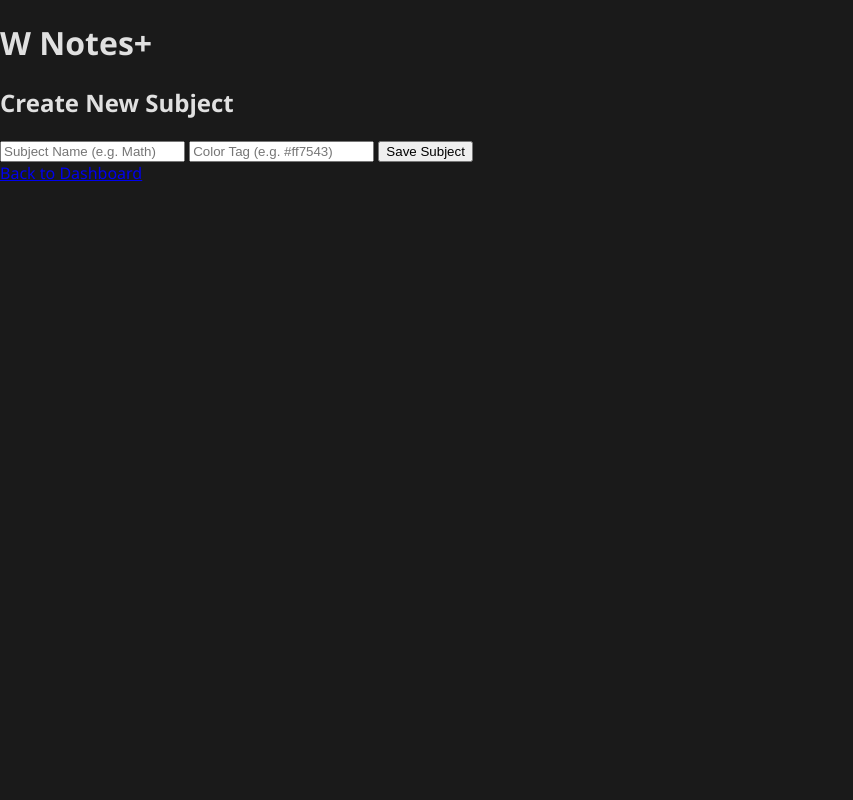
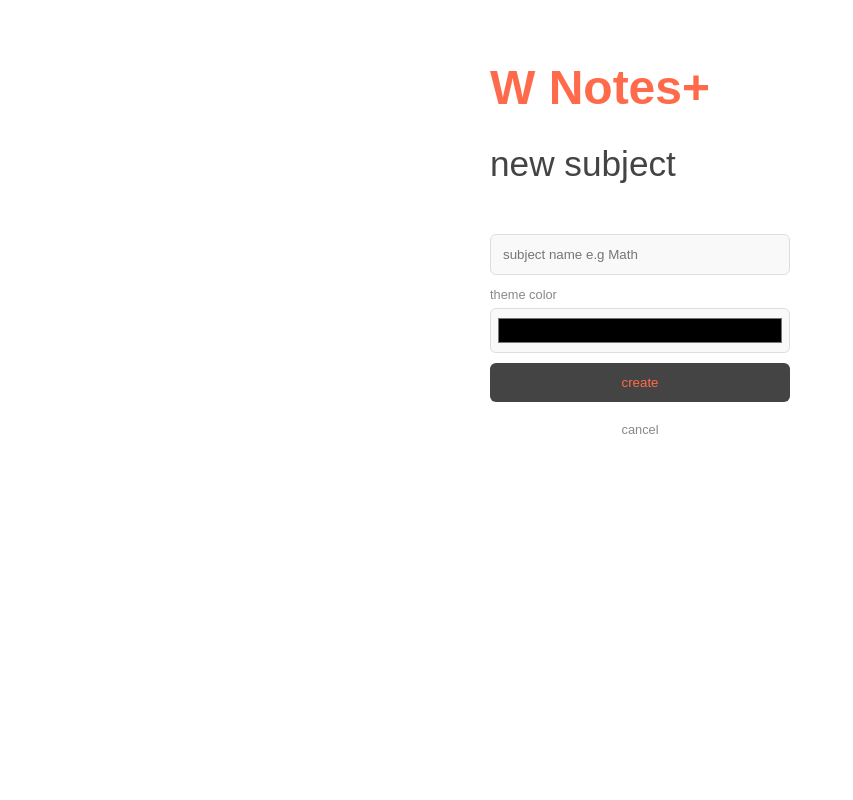
Before and after one commit to NikhilFonseka/studyplanner, a Flask app: page /add_subject in a window 1280 px wide. Shown: the whole page, without its empty margins (0-853 px from the left). Run offline with Flask 3, Linux system fonts and the light colour scheme; a user stored in the database is signed in.

```diff
--- a/app.py
+++ b/app.py
@@ -84,7 +84,11 @@ class Task(db.Model):
         db.Integer, db.ForeignKey('user.user_id'), nullable=False
     )
     tags = db.relationship('Tag', secondary=task_tags, backref=db.backref('tasks', lazy='dynamic'))
-
+class StudySession(db.Model):
+    id = db.Column(db.Integer, primary_key=True)
+    duration = db.Column(db.Integer, nullable=False)
+    start_time = db.Column(db.DateTime, default=db.func.now())
+    subject_id = db.Column(db.Integer, db.ForeignKey('subject.subject_id'), nullable=False)
 
 class Tag(db.Model):
     """Table for task tags for task categories or tags"""
@@ -100,7 +104,7 @@ class Message(db.Model):
 
     # Foreign Keys
     sender_id = db.Column(db.Integer, db.ForeignKey('user.user_id'), nullable=False)
-    receiver_id = db.Column(db.Integer, db.ForeignKey('user.user_id'), nullable=False)
+    receiver_id = db.Column(db.Integer, db.ForeignKey('user.user_id'), nullable=True)
     subject_id = db.Column(db.Integer, db.ForeignKey('subject.subject_id'), nullable=False)
 
     # Relationship to get the sender's name easily
@@ -254,8 +258,25 @@ def view_subject(subject_id):
     ).first()
     if not subject:
         return "Unauthorized Access", 403
-    return render_template('viewsubject.html', subject=subject)
+    messages = Message.query.filter_by(subject_id=subject_id).all()
 
+    return render_template('viewsubject.html', subject=subject, messages=messages)
+@app.route('/log_session/<int:subject_id>', methods=['POST'])
+def log_session(subject_id):
+    if 'user_id' not in session:
+        return redirect(url_for('signin'))
+
+    duration = request.form.get('duration')
+    if duration:
+        # Create a new session linked to this subject
+        new_session = StudySession(
+            duration=int(duration),
+            subject_id=subject_id
+        )
+        db.session.add(new_session)
+        db.session.commit()
+
+    return redirect(url_for('view_subject', subject_id=subject_id))
 
 @app.route('/complete_task/<int:task_id>')
 def complete_task(task_id):
@@ -303,13 +324,13 @@ def invite_user(subject_id):
 
 @app.route('/send_message/<int:subject_id>', methods=['POST'])
 def send_message(subject_id):
-    """Handles posting a new message to a subject discussion."""
     if 'user_id' not in session:
         return redirect(url_for('signin'))
 
     content = request.form.get('content')
     receiver_id = request.form.get('receiver_id')
-    if content and receiver_id:
+
+    if content:
         new_msg = Message(
             content=content,
             sender_id=session['user_id'],
--- a/static/style.css
+++ b/static/style.css
@@ -1,81 +1,73 @@
-/* global layout */
 body {
-    background-color: #1a1a1a;
-    color: #e0e0e0;
-    font-family: 'Segoe UI', sans-serif;
+    background-color: #ffffff;
+    font-family: Arial, sans-serif;
     margin: 0;
-    padding: 0;
+    display: flex;
+    flex-direction: column;
+    align-items: center;
+    min-height: 100vh;
 }
 
-.container {
-    max-width: 900px;
-    margin: 0 auto;
-    padding: 20px;
+.brand_title {
+    color: #ff6b4a;
+    font-size: 3em;
+    margin-top: 60px;
+    margin-bottom: 10px;
 }
 
-/* reusable components using underscore names */
-.card_box {
-    background-color: #252525;
-    padding: 20px;
-    border-radius: 12px;
-    border: 1px solid #333;
-    margin-bottom: 20px;
+.view_title {
+    color: #444;
+    font-size: 2.2em;
+    font-weight: normal;
+    margin-bottom: 50px;
+}
+
+.subject_button {
+    background-color: #444;
+    color: #ff6b4a;
+    width: 280px;
+    padding: 22px;
+    margin: 12px 0;
+    border: none;
+    border-radius: 10px;
+    text-decoration: none;
+    text-align: center;
+    font-size: 1.2em;
+    display: block;
 }
 
 .input_field {
     width: 100%;
     padding: 12px;
-    margin-bottom: 15px;
-    background-color: #121212;
-    border: 1px solid #444;
-    color: white;
+    margin-bottom: 10px;
+    border: 1px solid #ddd;
     border-radius: 6px;
     box-sizing: border-box;
+    background-color: #f9f9f9;
 }
 
-/* button naming convention */
-.button_main {
-    padding: 10px 18px;
+.button_signup {
+    background-color: #444;
+    color: #ff6b4a;
+    padding: 12px 20px;
     border: none;
     border-radius: 6px;
     cursor: pointer;
-    font-weight: bold;
-    text-decoration: none;
-    display: inline-block;
-    transition: 0.3s;
 }
 
-.button_primary { background-color: #4CAF50; color: white; }
-.button_danger { background-color: #cf6679; color: white; }
-.button_secondary { background-color: #444; color: #bbb; }
-
-/* 2nf study session items */
-.session_row {
-    display: flex;
-    justify-content: space-between;
-    padding: 10px 0;
-    border-bottom: 1px solid #333;
-    align-items: center;
+.tag_badge {
+    font-size: 0.7em;
+    padding: 2px 6px;
+    border-radius: 4px;
+    border: 1px solid #ff6b4a;
+    color: #ff6b4a;
+    margin-left: 5px;
 }
 
-/* this stops the editor from complaining about the style attribute */
-.subject_badge {
-    color: var(--sub-color, #4CAF50);
-    border: 1px solid var(--sub-color, #4CAF50);
-    padding: 4px 10px;
-    border-radius: 4px;
-    font-size: 0.8em;
+.message_box {
+    background-color: #f4f4f4;
+    padding: 10px;
+    border-radius: 8px;
+    margin-bottom: 5px;
+    font-size: 0.9em;
 }
-
-/* utility grid */
-.grid_layout {
-    display: grid;
-    grid-template-columns: 1fr 1fr;
-    gap: 20px;
-}
-
-.flex_center {
-    display: flex;
-    gap: 10px;
-    align-items: center;
-}
--- a/templates/addsubject.html
+++ b/templates/addsubject.html
@@ -1,26 +1,21 @@
-<!DOCTYPE html>
-<html lang="en">
-<head>
-    <link rel="stylesheet" href="{{ url_for('static', filename='style.css') }}">
-    <title>Add Subject - W Notes+</title>
-</head>
-<body class="dashboard-body">
-    <header class="home-header">
-        <h1 class="main_title">W Notes+</h1>
-    </header>
+{% extends "base.html" %}
+{% block title %}new subject{% endblock %}
 
-    <main class="home-content">
-        <h2>Create New Subject</h2>
-        <form method="POST" action="/add_subject">
-            <input type="text" name="name" placeholder="Subject Name (e.g. Math)" class="input_group" required>
-            <input type="text" name="color" placeholder="Color Tag (e.g. #ff7543)" class="input_group">
+{% block content %}
+    <h1 class="brand_title">W Notes+</h1>
+    <h2 class="view_title">new subject</h2>
 
-            <button type="submit" class="button_login">Save Subject</button>
-            <div class="signup_row">
-                <a href="/dashboard" class="button_signup">Back to Dashboard</a>
+    <div style="width: 300px;">
+        <form action="{{ url_for('add_subject') }}" method="POST">
+            <input type="text" name="name" placeholder="subject name e.g Math" class="input_field" required>
+
+            <div style="text-align: left; margin-bottom: 5px;">
+                <label style="font-size: 0.8em; color: #888;">theme color</label>
             </div>
+            <input type="color" name="color" class="input_field" style="height: 45px; padding: 5px; cursor: pointer;">
+
+            <button type="submit" class="button_signup" style="width: 100%;">create</button>
         </form>
-
-    </main>
-</body>
-</html>
+        <a href="{{ url_for('dashboard') }}" style="display: block; text-align: center; margin-top: 20px; color: #888; text-decoration: none; font-size: 0.8em;">cancel</a>
+    </div>
+{% endblock %}
--- a/templates/addtask.html
+++ b/templates/addtask.html
@@ -1,12 +1,19 @@
 {% extends "base.html" %}
+{% block content %}
+    <h1 class="brand_title">W Notes+</h1>
+    <h2 class="view_title">new task</h2>
 
-{% block title %}add task{% endblock %}
-
-{% block content %}
-<div class="subject_card">
-    <h3 style="margin-top: 0;">create new task</h3>
-    <form action="{{ url_for('add_task') }}" method="POST">
-        <button type="submit" class="button_signup">add task</button>
-    </form>
-</div>
+    <div style="width: 300px;">
+        <form action="{{ url_for('add_task') }}" method="POST">
+            <input type="text" name="title" placeholder="task name" class="input_field" required>
+            <input type="text" name="tag" placeholder="tag (e.g. urgent)" class="input_field">
+            <select name="subject_id" class="input_field">
+                {% for s in subjects %}
+                    <option value="{{ s.subject_id }}">{{ s.name|lower }}</option>
+                {% endfor %}
+            </select>
+            <input type="date" name="due_date_str" class="input_field">
+            <button type="submit" class="button_signup" style="width: 100%;">save task</button>
+        </form>
+    </div>
 {% endblock %}
--- a/templates/base.html
+++ b/templates/base.html
@@ -1,23 +1,12 @@
 <!DOCTYPE html>
-<html lang="en">
+<html>
 <head>
-    <meta charset="UTF-8">
-    <title>W Notes+ | {% block title %}{% endblock %}</title>
+    <title>W Notes+</title>
     <link rel="stylesheet" href="{{ url_for('static', filename='style.css') }}">
 </head>
 <body>
-    <div class="container">
-        <header class="flex" style="justify-content: space-between; margin-bottom: 30px;">
-            <h2 style="margin: 0;">w notes +</h2>
-            <nav>
-                {% if session.get('user_id') %}
-                    <a href="{{ url_for('dashboard') }}" style="color: #888; text-decoration: none;">dashboard</a>
-                    <a href="{{ url_for('logout') }}" style="color: #888; text-decoration: none; margin-left: 15px;">logout</a>
-                {% endif %}
-            </nav>
-        </header>
-
+    <main>
         {% block content %}{% endblock %}
-    </div>
+    </main>
 </body>
 </html>
--- a/templates/home.html
+++ b/templates/home.html
@@ -1,47 +1,19 @@
-<!DOCTYPE html>
-<html lang="en">
-<head>
-    <link rel="stylesheet" href="{{ url_for('static', filename='style.css') }}">
-    <title>W Notes+ Dashboard</title>
-</head>
-<body class="dashboard_container">
-    <nav class="top_nav">
-        <h1 class="main_title">W Notes+</h1>
-        <p>Welcome <strong>{{ username}} </strong>!</p>
-        <a href="/logout" class="button_signup" style="width: 100px;">Logout</a>
-    </nav>
+{% extends "base.html" %}
+{% block content %}
+    <h1 class="brand_title">W Notes+</h1>
+    <h2 class="view_title">Select Subject</h2>
 
-    <main>
-        <h2>Your Subjects</h2>
+    <div class="form_container" style="display: flex; flex-direction: column; align-items: center;">
+        {% for subject in subjects %}
+        <a href="{{ url_for('view_subject', subject_id=subject.subject_id) }}" class="subject_button">
+            {{ subject.name|lower }}
+        </a>
+            </a>
+        {% endfor %}
 
-        <div class="signup_row">
-            <a href="/add_subject" class="button_signup">Add New Subject</a>
-            <a href="/add_task" class="button_signup">Add New Task</a>
-        </div>
-
-        <ul class="subject_list">
-            {% for subject in subjects %}
-            <li>
-                <a href="{{ url_for('view_subject', subject_id=subject.subject_id) }}" class="subject_card">
-                    {{ subject.name }}
-                </a>
-            </li>
-            {% else %}
-            <p>No subjects yet. Click "Add New Subject" to start!</p>
-            {% endfor %}
-        </ul>
-
-        <h3>Pending Subject Requests</h3>
-        <ul>
-            {% for member in current_user_memberships %}
-                {% if member.status == 'pending' %}
-                    <li>
-                        {{ member.subject.name }} (from User #{{ member.subject.user_id }})
-                        <a href="{{ url_for('accept_invite', membership_id=member.id) }}">Accept</a>
-                    </li>
-                {% endif %}
-            {% endfor %}
-        </ul>
-    </main>
-</body>
-</html>
+        <a href="{{ url_for('add_subject') }}"
+           style="color: #888; text-align: center; margin-top: 30px; text-decoration: none; font-size: 0.9em;">
+           + add new subject
+        </a>
+    </div>
+{% endblock %}
--- a/templates/signin.html
+++ b/templates/signin.html
@@ -1,21 +1,18 @@
-<!DOCTYPE html>
-<html lang="en">
-<head>
-    <link rel="stylesheet" href="{{ url_for('static', filename='style.css') }}">
-    <title>W Notes+ Login</title>
-</head>
-<body class="login_container">
-    <h1 class="main_title">W Notes+</h1>
+{% extends "base.html" %}
+{% block title %}login{% endblock %}
 
-    <form method="POST" action="/signin">
-        <input type="text" name="username or email" placeholder="Username or Email" class="input_group" required>
-        <input type="password" name="password" placeholder="Password" class="input_group" required>
+{% block content %}
+    <h1 class="brand_title">W Notes+</h1>
+    <h2 class="view_title">login</h2>
 
-        <button type="submit" class="button_login">Login</button>
-
-        <div class="signup_row">
-            <a href="/signup" class="button_signup">Sign up instead</a>
-        </div>
-    </form>
-</body>
-</html>
+    <div style="width: 300px;">
+        <form action="{{ url_for('signin') }}" method="POST">
+            <input type="text" name="username or email" placeholder="username or email" class="input_field" required>
+            <input type="password" name="password" placeholder="password" class="input_field" required>
+            <button type="submit" class="button_signup" style="width: 100%;">enter</button>
+        </form>
+        <p style="font-size: 0.8em; margin-top: 20px; text-align: center;">
+            <a href="{{ url_for('signup') }}" style="color: #888; text-decoration: none;">need an account? signup</a>
+        </p>
+    </div>
+{% endblock %}
--- a/templates/signup.html
+++ b/templates/signup.html
@@ -1,22 +1,19 @@
-<!DOCTYPE html>
-<html lang="en">
-<head>
-    <link rel="stylesheet" href="{{ url_for('static', filename='style.css') }}">
-    <title>W Notes+ Sign Up</title>
-</head>
-<body class="login_container">
-    <h1 class="main_title">W Notes+</h1>
+{% extends "base.html" %}
+{% block title %}register{% endblock %}
 
-    <form method="POST" action="/signup">
-        <input type="text" name="username" placeholder="Username" class="input_group" required>
-        <input type="email" name="email" placeholder="Email" class="input_group" required>
-        <input type="password" name="password" placeholder="Password" class="input_group" required>
+{% block content %}
+    <h1 class="brand_title">W Notes+</h1>
+    <h2 class="view_title">signup</h2>
 
-        <button type="submit" class="button_login">Create account</button>
-
-        <div class="signup_row">
-            <a href="/signin" class="button_signup">Login instead</a>
-        </div>
-    </form>
-</body>
-</html>
+    <div style="width: 300px;">
+        <form action="{{ url_for('signup') }}" method="POST">
+            <input type="text" name="username" placeholder="username" class="input_field" required>
+            <input type="email" name="email" placeholder="email" class="input_field" required>
+            <input type="password" name="password" placeholder="password" class="input_field" required>
+            <button type="submit" class="button_signup" style="width: 100%;">create account</button>
+        </form>
+        <p style="font-size: 0.8em; margin-top: 20px; text-align: center;">
+            <a href="{{ url_for('signin') }}" style="color: #888; text-decoration: none;">already registered? login</a>
+        </p>
+    </div>
+{% endblock %}
--- a/templates/viewsubject.html
+++ b/templates/viewsubject.html
@@ -1,35 +1,50 @@
 {% extends "base.html" %}
+{% block content %}
+    <h1 class="brand_title">{{ subject.name|lower }}</h1>
 
-{% block content %}
-<div class="flex_center" style="justify-content: space-between; margin-bottom: 20px;">
-    <h2>{{ subject.name|lower }}</h2>
-    <div class="flex_center">
-        <span class="subject_badge" style="--sub-color: {{ subject.color_tag }}">
-            active
+    <div style="display: flex; gap: 50px; margin-top: 30px; width: 90%; max-width: 900px;">
+        <div style="flex: 1;">
+            <h3 style="color: #444;">tasks</h3>
+            {% for task in subject.tasks %}
+                <div style="padding: 12px 0; border-bottom: 1px solid #eee; display: flex; justify-content: space-between; align-items: center;">
+                    <span>
+                        {{ task.title|lower }}
+                        {% if task.tag %}<span class="tag_badge">{{ task.tag|lower }}</span>{% endif %}
                     </span>
-        <a href="{{ url_for('delete_subject', subject_id=subject.subject_id) }}" class="button_main button_danger">delete</a>
+                    <a href="{{ url_for('complete_task', task_id=task.task_id) }}" style="color: #ff6b4a; text-decoration: none;">done</a>
                 </div>
+            {% endfor %}
+            <a href="{{ url_for('add_task') }}" style="display: block; margin-top: 15px; color: #888; text-decoration: none;">+ new task</a>
+
+            <h3 style="color: #444; margin-top: 40px;">study log</h3>
+            <form action="{{ url_for('log_session', subject_id=subject.subject_id) }}" method="POST" style="display: flex; gap: 10px;">
+                <input type="number" name="duration" placeholder="mins" class="input_field" style="flex: 1;">
+                <button type="submit" class="button_signup">log</button>
+            </form>
         </div>
 
-<div class="grid_layout">
-    <div class="card_box">
-        <h3>tasks</h3>
-        {% for task in subject.tasks %}
-            <div class="session_row">
-                <span>{{ task.title|lower }}</span>
-                <a href="{{ url_for('complete_task', task_id=task.task_id) }}" class="button_main button_secondary">check</a>
-            </div>
+        <div style="flex: 1;">
+            {% if messages %}
+                <h3 style="color: #444;">messages</h3>
+                <div style="max-height: 200px; overflow-y: auto; margin-bottom: 10px;">
+                    {% for msg in messages %}
+                        <div class="message_box">{{ msg.content|lower }}</div>
                     {% endfor %}
                 </div>
+            {% endif %}
 
-    <div class="card_box">
-        <h3>study history</h3>
+            <form action="{{ url_for('send_message', subject_id=subject.subject_id) }}" method="POST">
+                <input type="text" name="content" placeholder="send note..." class="input_field">
+            </form>
+
+            <h3 style="color: #444; margin-top: 30px;">history</h3>
             {% for s in subject.study_sessions|sort(attribute='start_time', reverse=True) %}
-            <div class="session_row">
-                <strong>{{ s.duration }}m</strong>
-                <span style="font-size: 0.8em; color: #888;">{{ s.start_time.strftime('%H:%M') }}</span>
+                <div style="font-size: 0.85em; color: #666; margin-bottom: 5px;">
+                    {{ s.duration }}m - {{ s.start_time.strftime('%b %d') }}
                 </div>
             {% endfor %}
         </div>
     </div>
+
+    <a href="{{ url_for('dashboard') }}" style="margin-top: 50px; color: #888; text-decoration: none;">back to menu</a>
 {% endblock %}
--- a/tester.py
+++ b/tester.py
@@ -104,7 +104,7 @@ def test_add_subject(client):
 def test_unauthorized_subject_access(client):
     """Proves a user cannot see another user's subject (403 check)."""
     with app.app_context():
-        enemy_sub = Subject(name="Secret Info", user_id=99)
+        enemy_sub = Subject(name="secret subject", user_id=99)
         db.session.add(enemy_sub)
         db.session.commit()
         enemy_id = enemy_sub.subject_id
```
Also changed, not shown: instance/database.db. Lines whose indentation alone changed are shown as unchanged.
